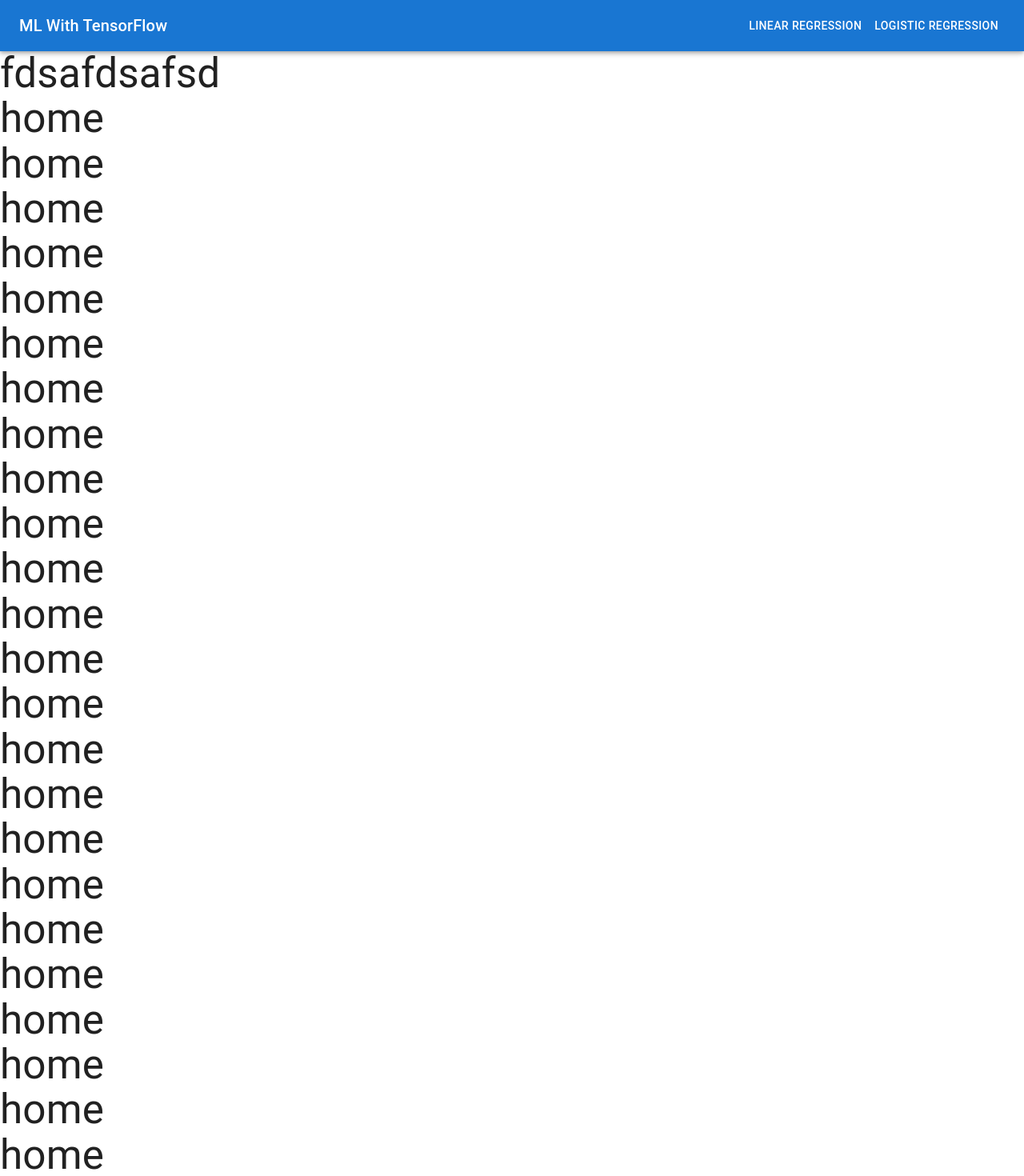
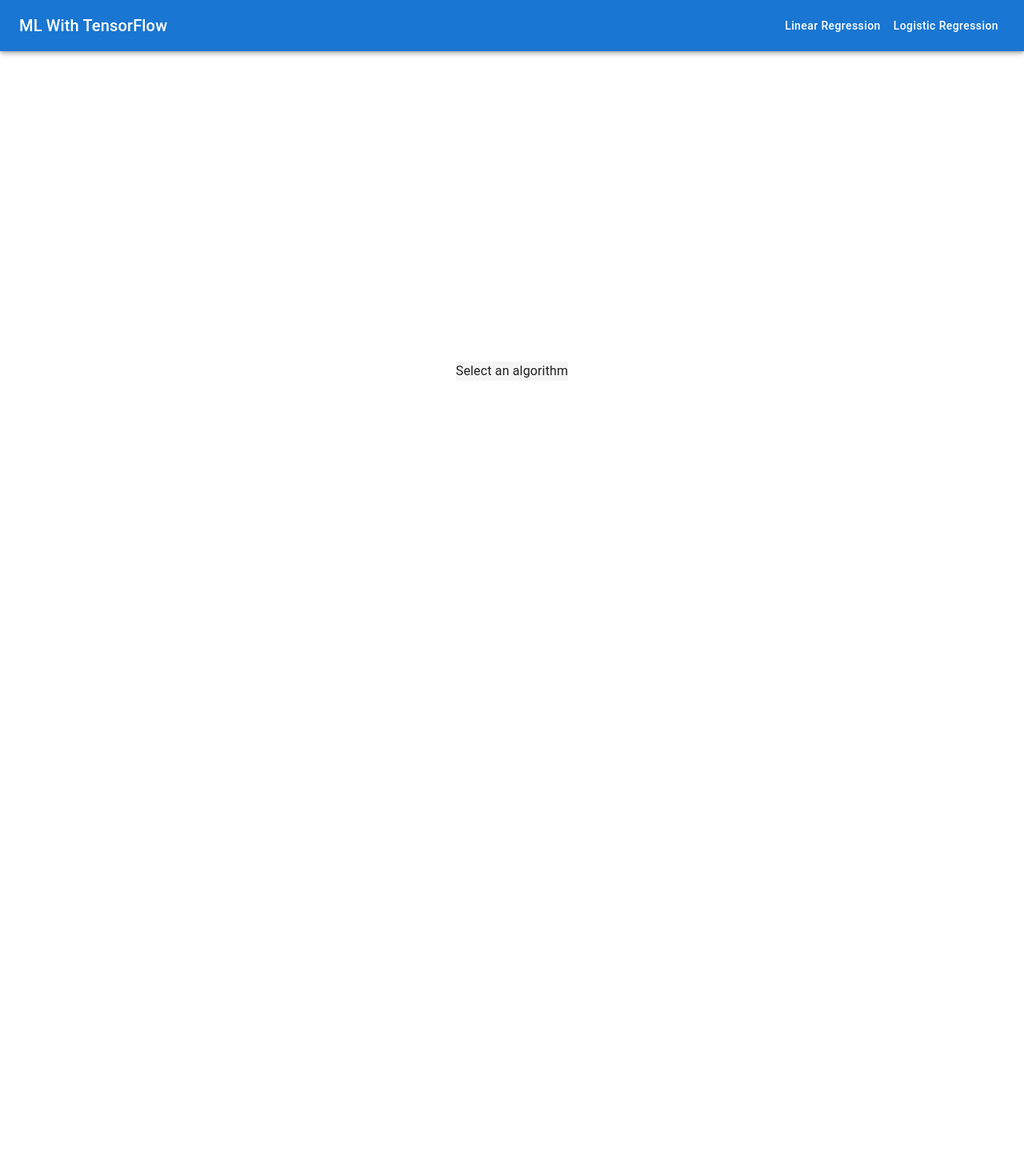
Before and after one commit to KevinFreistroffer/vite-ml-v2, a React (Vite) app: page / in a window 1280 px wide. Shown: the top 1470 px of the page at 80% size. After the commit the page ends 864 px from the top, so only its background shows below. Built offline with nearby package versions, Linux system fonts and the light colour scheme.

Commit message:
Home test, customRender

```diff
--- a/src/components/Header/Header.tsx
+++ b/src/components/Header/Header.tsx
@@ -27,9 +27,10 @@ interface Props {
 const AppBarLink = styled(Link)`
   color: #fff;
   text-decoration: none;
+  text-transform: none;
 
   &:visited {
-    color: ;
+    color: white;
   }
 `;
 
--- /dev/null
+++ b/src/components/PageLayout/PageLayout.tsx
@@ -0,0 +1,11 @@
+import styled from "styled-components";
+
+export const PageLayout = styled.div`
+  display: flex;
+  width: 100%
+  height: 100%;
+  flex-direction: column;
+  align-items: center;
+  justify-content: center;
+  background-color: #f5f5f5;
+`;
--- /dev/null
+++ b/src/components/PageLayout/index.tsx
@@ -0,0 +1,3 @@
+import { PageLayout } from "./PageLayout";
+
+export default PageLayout;
--- a/src/pages/Home/Home.tsx
+++ b/src/pages/Home/Home.tsx
@@ -1,40 +1,12 @@
-import React from "react";
+import PageLayout from "../../components/PageLayout";
+import Box from "@mui/material/Box";
+import Button from "@mui/material/Button";
 
 export const Home = (): JSX.Element => {
   return (
-    <div data-testid="home-page">
-      <h1>fdsafdsafsd</h1>
-      <h1>home</h1>
-      <h1>home</h1>
-      <h1>home</h1>
-      <h1>home</h1>
-      <h1>home</h1>
-      <h1>home</h1>
-      <h1>home</h1>
-      <h1>home</h1>
-      <h1>home</h1>
-      <h1>home</h1>
-      <h1>home</h1>
-      <h1>home</h1>
-      <h1>home</h1>
-      <h1>home</h1>
-      <h1>home</h1>
-      <h1>home</h1>
-      <h1>home</h1>
-      <h1>home</h1>
-      <h1>home</h1>
-      <h1>home</h1>
-      <h1>home</h1>
-      <h1>home</h1>
-      <h1>home</h1>
-      <h1>home</h1>
-      <h1>home</h1>
-      <h1>home</h1>
-      <h1>home</h1>
-      <h1>home</h1>
-      <h1>home</h1>
-      <h1>home</h1>
-      <h1>home</h1>
-    </div>
+    <PageLayout data-testid="home-page">
+      <p>Select an algorithm </p>
+      <div></div>
+    </PageLayout>
   );
 };
--- a/src/pages/LinearRegression/LinearRegression.tsx
+++ b/src/pages/LinearRegression/LinearRegression.tsx
@@ -1,5 +1,9 @@
-import React from "react";
+import PageLayout from "../../components/PageLayout";
 
 export const LinearRegression = (): JSX.Element => {
-  return <div data-testid="linear-regression-page">abcdefg</div>;
+  return (
+    <PageLayout data-testid="linear-regression-page">
+      Linear Regression
+    </PageLayout>
+  );
 };
--- a/src/pages/LogisticRegression/LogisticRegression.tsx
+++ b/src/pages/LogisticRegression/LogisticRegression.tsx
@@ -1,5 +1,10 @@
+import PageLayout from "../../components/PageLayout";
 import React from "react";
 
 export const LogisticRegression = (): JSX.Element => {
-  return <div data-testid="logistic-regression-page">LogisticRegression</div>;
+  return (
+    <PageLayout data-testid="logistic-regression-page">
+      Logistic Regression
+    </PageLayout>
+  );
 };
--- a/src/pages/Root/Root.tsx
+++ b/src/pages/Root/Root.tsx
@@ -1,14 +1,33 @@
 import React from "react";
 import { Outlet } from "react-router-dom";
 import Header from "../../components/Header";
+import { styled } from "styled-components";
+
+const Container = styled.div`
+  display: flex;
+  width: 100%
+  height: 100%;
+  flex-direction: column;
+  align-items: center;
+  justify-content: center;
+`;
+
+const Main = styled.main`
+  display: flex;
+  width: 100%
+  height: 100%;
+  flex-direction: column;
+  align-items: center;
+  justify-content: center;
+`;
 
 export const Root = (): JSX.Element => {
   return (
-    <div>
+    <Container>
       <Header />
-      <main>
+      <Main>
         <Outlet />
-      </main>
-    </div>
+      </Main>
+    </Container>
   );
 };
```
Also changed, not shown: src/tests/test-utils.tsx (added, +25 -0 lines), tsconfig.json (+5 -5 lines), 2 other files (tests, documents, lock files or other folders).
